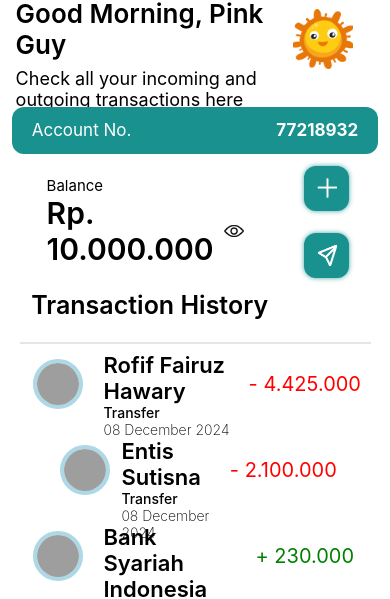
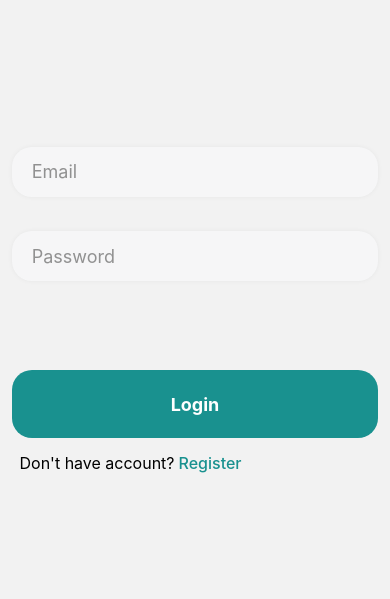
Before and after one commit to fairofif/walled, a React Native app: screen /Login in a window 390 px wide. Shown: the part 85-684 px from the top of the page. Built offline with nearby package versions, Linux system fonts and the light colour scheme; grey boxes are pictures that could not be loaded.

Commit message:
login screen

```diff
--- /dev/null
+++ b/components/CustomButton.js
@@ -0,0 +1,34 @@
+import { Text, StyleSheet, TouchableOpacity } from "react-native"
+
+const CustomButton = ({
+    title,
+    onPress
+}) => {
+    return (
+        <TouchableOpacity
+            style={styles.button}
+            title={title}
+            onPress={onPress}
+        >
+            <Text style={styles.text}>{title}</Text>
+        </TouchableOpacity>
+    )
+}
+
+const styles = StyleSheet.create({
+    button: {
+        width: '94%',
+        height: '40%',
+        backgroundColor: '#19918F',
+        borderRadius: 20,
+        alignItems: 'center',
+        justifyContent: 'center'
+    },
+    text: {
+        color: '#FFFFFF',
+        fontSize: 18,
+        fontWeight: 700
+    }
+})
+
+export default CustomButton
--- /dev/null
+++ b/components/CustomTextInput.js
@@ -0,0 +1,69 @@
+import React, { useState } from "react";
+import { View, StyleSheet, TextInput, Text } from "react-native";
+
+const CustomTextInput = ({
+    placeholder,
+    value,
+    onChangeText,
+    secureTextEntry = false,
+    keyboardType = "default",
+    error,
+}) => {
+    const [isFocused, setIsFocused] = useState(false); // Track focus state
+
+    return (
+        <View
+            style={[
+                styles.container,
+                error && styles.inputError,
+                isFocused && styles.focusedContainer, // Apply focus style dynamically
+            ]}
+        >
+            <TextInput
+                value={value}
+                onChangeText={onChangeText}
+                placeholder={placeholder}
+                secureTextEntry={secureTextEntry}
+                keyboardType={keyboardType}
+                style={styles.input}
+                onFocus={() => setIsFocused(true)} // Set focus state to true
+                onBlur={() => setIsFocused(false)} // Reset focus state
+            />
+            {error && <Text style={styles.error}>{error}</Text>}
+        </View>
+    );
+};
+
+const styles = StyleSheet.create({
+    container: {
+        width: "94%",
+        height: 50,
+        backgroundColor: "#FAFBFD",
+        borderRadius: 20,
+        justifyContent: "center",
+        paddingHorizontal: 20,
+        opacity: 0.5, // Default dimmed state
+        shadowColor: "#000",
+        shadowOpacity: 0.1,
+        shadowRadius: 5,
+        elevation: 3,
+    },
+    focusedContainer: {
+        opacity: 1, // Full opacity when focused
+        shadowOpacity: 0.25, // Emphasize shadow
+    },
+    input: {
+        fontSize: 18,
+        color: "#333",
+    },
+    inputError: {
+        borderColor: '#ff6b6b',
+    },
+    error: {
+        color: '#ff6b6b',
+        fontSize: 12,
+        marginTop: 4,
+    },
+});
+
+export default CustomTextInput;
--- /dev/null
+++ b/components/QuestionButton.js
@@ -0,0 +1,32 @@
+import { StyleSheet, View, Text, TouchableOpacity } from "react-native"
+
+const QuestionButton = ({text, title, onPress}) => {
+    return (
+        <View style={styles.container}>
+            <Text style={styles.text}>{text}</Text>
+            <TouchableOpacity style={styles.button} onPress={onPress}>
+                <Text style={styles.title}>{title}</Text>
+            </TouchableOpacity>
+        </View>
+    )
+}
+
+const styles = StyleSheet.create({
+    container: {
+        width: '90%',
+        marginTop: 15,
+        flexDirection: 'row',
+        alignItems: 'center'
+    },
+    text: {
+        fontSize: 16
+    },
+    title: {
+        fontSize: 16,
+        color: '#19918F',
+        fontWeight: 500,
+        marginLeft: 4
+    }
+})
+
+export default QuestionButton
--- a/navigation/AppNavigator.js
+++ b/navigation/AppNavigator.js
@@ -1,13 +1,17 @@
 import React from "react";
 import { createNativeStackNavigator } from '@react-navigation/native-stack'
 import Dashboard from "../screens/Dashboard";
+import Login from "../screens/Login"
+import Register from "../screens/Register";
 
 const Stack = createNativeStackNavigator();
 
 export default function AppNavigator() {
     return (
-        <Stack.Navigator initialRouteName='Dashboard'>
-            <Stack.Screen name='Dashboard' component={Dashboard} options={{headerShown: false}}/>
+        <Stack.Navigator initialRouteName='Login'>
+            <Stack.Screen name="Login" component={Login} options={{headerShown: false}} />
+            <Stack.Screen name="Register" component={Register} options={{headerShown: false}} />
+            <Stack.Screen name='Dashboard' component={Dashboard} options={{headerShown: false}} />
         </Stack.Navigator>
     )
 }
--- /dev/null
+++ b/screens/Login.js
@@ -0,0 +1,105 @@
+import React, { useState } from "react";
+import { Button, Text, SafeAreaView, View, StyleSheet, Image } from "react-native";
+import CustomTextInput from '../components/CustomTextInput'
+import CustomButton from "../components/CustomButton";
+import QuestionButton from "../components/QuestionButton"
+
+export default function Login({ navigation }) {
+    const [email, setEmail] = useState('');
+    const [password, setPassword] = useState('');
+    const [errors, setErrors] = useState({});
+
+    const handleLogin = () => {
+        let validationErrors = {};
+
+        if (!email.includes('@')) {
+            validationErrors.email = 'Please enter a valid email address';
+        }
+        if (password.length < 6) {
+            validationErrors.password = 'Password must be at least 6 characters long';
+        }
+
+        if (Object.keys(validationErrors).length > 0) {
+            setErrors(validationErrors);
+        } else {
+            setErrors({});
+            navigation.replace('Dashboard'); // Proceed to the next screen
+        }
+    };
+
+    const handleRegister = () => {
+        navigation.navigate('Register');
+    }
+
+    return (
+        <SafeAreaView style={styles.container}>
+            <Image style={styles.logo} source={require('../assets/logo.png')} />
+            <View style={styles.fieldContainer}>
+                <CustomTextInput
+                    placeholder="Email"
+                    value={email}
+                    onChangeText={setEmail}
+                    secureTextEntry={false}
+                    error={errors.email}
+                />
+                <CustomTextInput
+                    placeholder="Password"
+                    value={password}
+                    onChangeText={setPassword}
+                    secureTextEntry
+                    error={errors.password}
+                />
+            </View>
+            <View style={styles.buttonGroupContainer}>
+                <CustomButton
+                    title='Login'
+                    onPress={handleLogin}
+                />
+                <QuestionButton
+                    text="Don't have account?"
+                    title="Register"
+                    onPress={handleRegister}
+                />
+            </View>
+        </SafeAreaView>
+    )
+}
+
+const styles = StyleSheet.create({
+    container: {
+        flex: 1,
+        alignItems: 'center'
+    },
+    logo: {
+        marginTop: '15%',
+        width: '250',
+        height: '125',
+        resizeMode: 'contain'
+    },
+    fieldContainer: {
+        width: '100%',
+        height: '20%',
+        alignItems: 'center',
+        justifyContent: 'space-around',
+        marginTop: '40%'
+    },
+    buttonGroupContainer: {
+        width: '100%',
+        height: '20%',
+        justifyContent: 'center',
+        alignItems: 'center',
+        marginTop: '10%'
+    },
+    questionContainer: {
+        width: '92%',
+        marginTop: 10,
+        flexDirection: 'row',
+        alignItems: 'center'
+    },
+    question: {
+        fontSize: 15
+    },
+    register: {
+
+    }
+})
--- /dev/null
+++ b/screens/Register.js
@@ -0,0 +1,7 @@
+import { SafeAreaView, Text } from "react-native";
+
+export default function Register({navigation}) {
+    <SafeAreaView>
+        <Text>Register ini cok</Text>
+    </SafeAreaView>
+}
```
Also changed, not shown: assets/logo.png (added).
